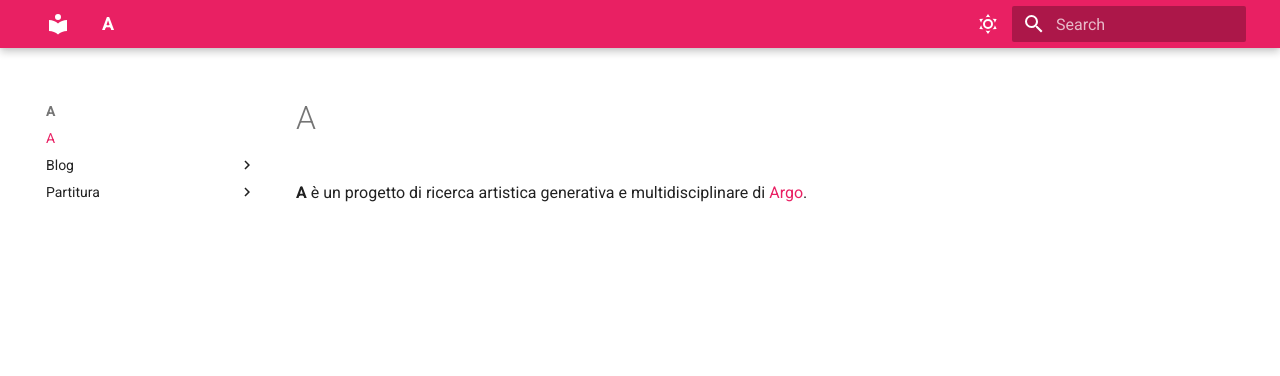
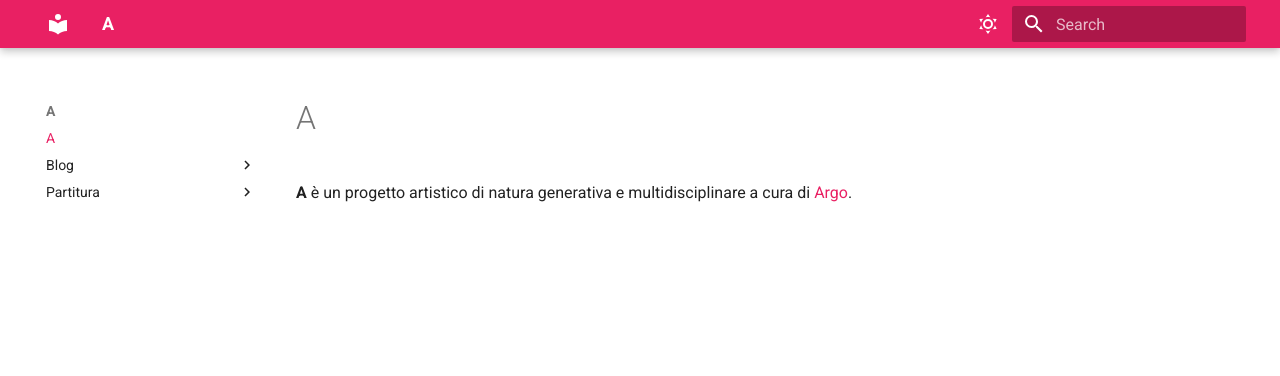
Before and after one commit to davideriboli/A, an MkDocs documentation site: the page built from docs/index.md, in a window 1280 px wide. Shown: the top 376 px of the page. Built offline with MkDocs 1.6.1 and Material for MkDocs 9.7.7, drawn with Linux system fonts in a browser that asks for light colours.

Commit message:
Push 0000011

```diff
--- a/docs/index.md
+++ b/docs/index.md
@@ -1,3 +1,3 @@
 # A
 
-**A** è un progetto di ricerca artistica generativa e multidisciplinare di [Argo](https://arg.ooo).
+**A** è un progetto artistico di natura generativa e multidisciplinare a cura di [Argo](https://arg.ooo).
```
